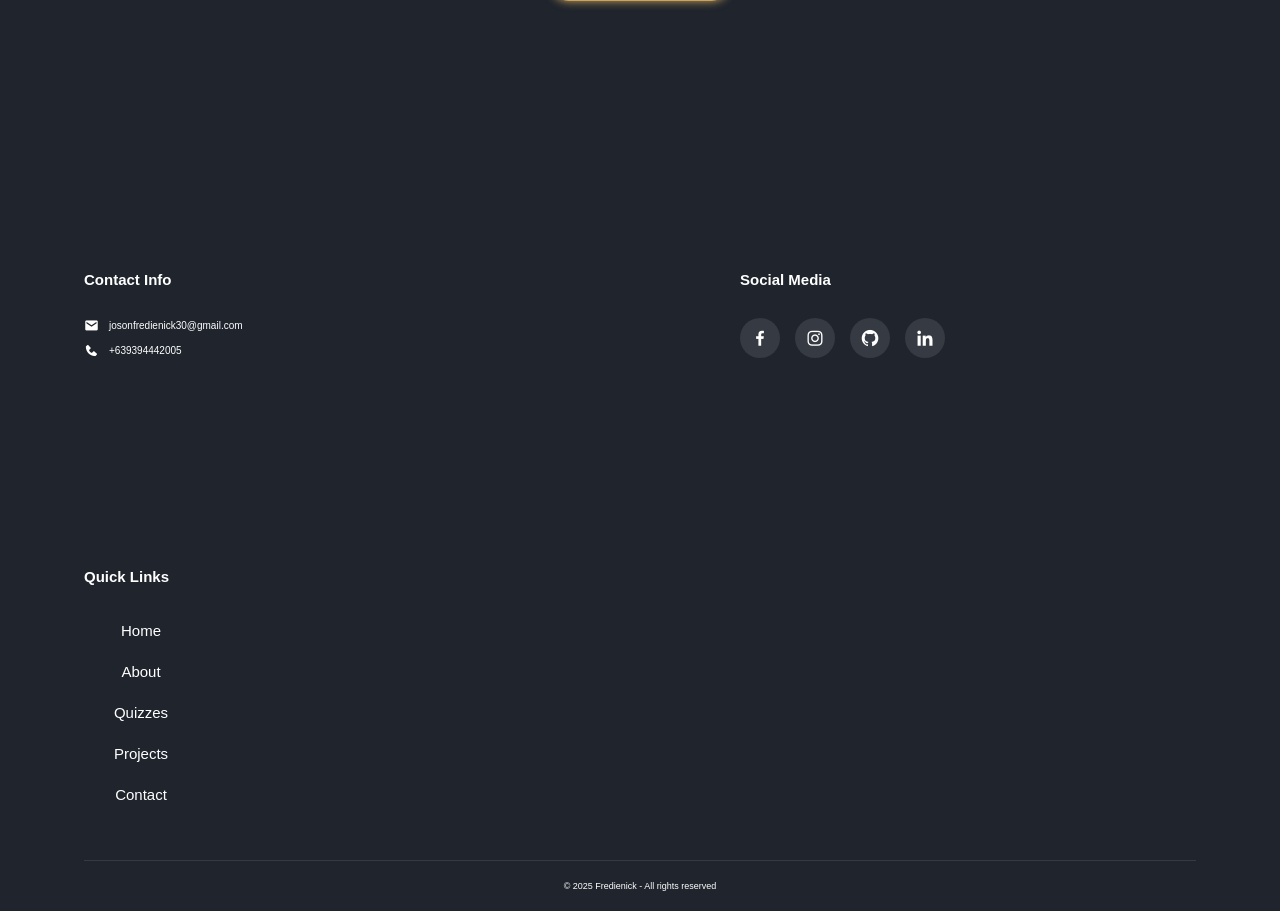
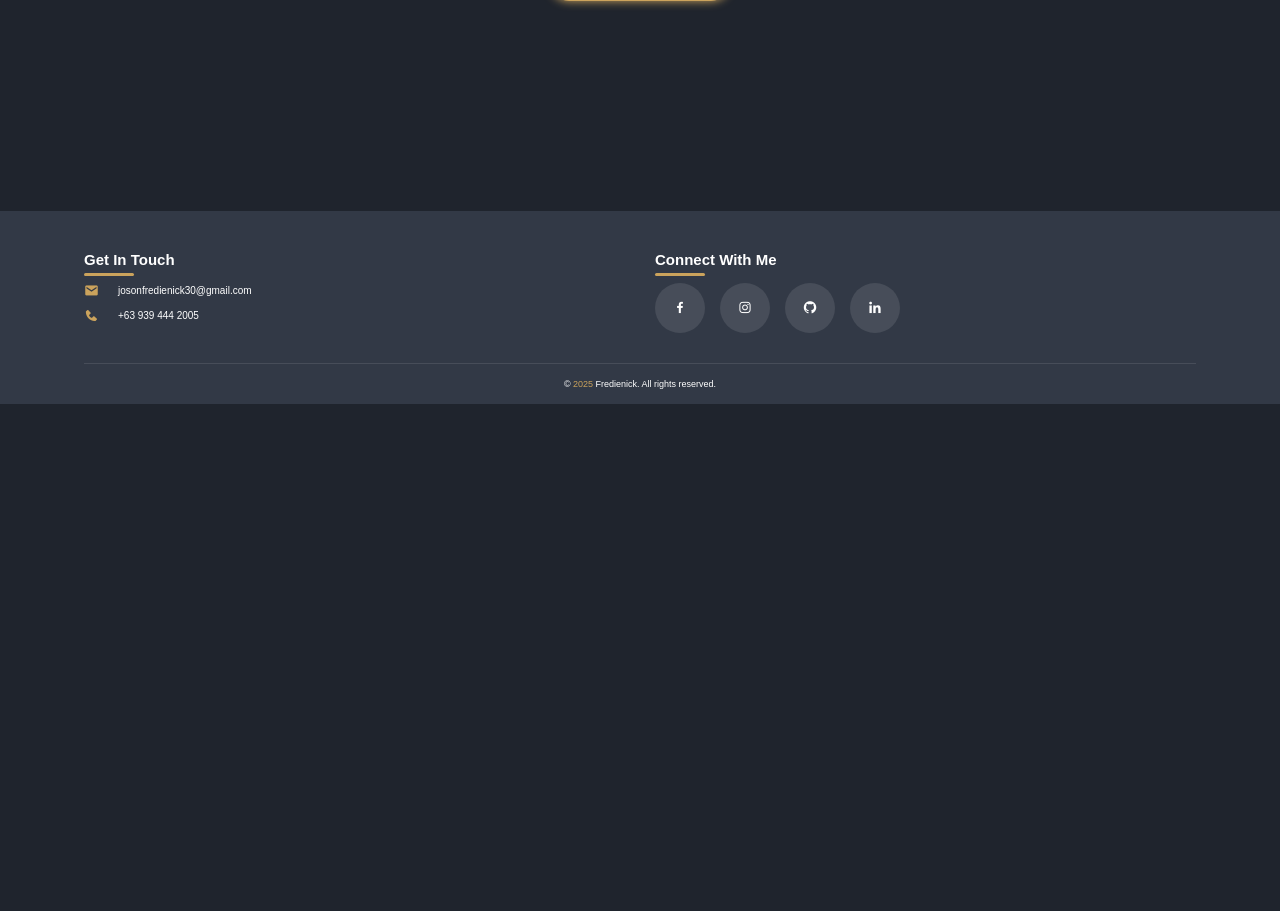
Before and after one commit to Fredienick30/WebPortfolio, a PHP site: page / in a window 1280 px wide. Shown: the part 4216-5127 px from the top of the page. After the commit the page ends 4620 px from the top, so only its background shows below. Run offline with PHP 8.4, Linux system fonts and the light colour scheme; some libraries are stand-ins or nearby versions.

Commit message:
Initial commit - Web Portfolio

```diff
--- a/index.html
+++ b/index.html
@@ -176,22 +176,23 @@
          <section class="contact" id="contact">
             <h2 class="heading">Contact <span>Me!</span></h2>
 
-            <form action="#">
+            <form action="https://api.web3forms.com/submit" method="POST">
+                <input type="hidden" name="access_key" value="1be5c899-3e15-45c2-97d3-c1510e899b35">
                 <div class="input-box">
-                    <input type="text" placeholder="Full Name">
-                    <input type="email" placeholder="Email">
+                    <input type="text" name="name" placeholder="Full Name" required>
+                    <input type="email" name="email" placeholder="Email" required>
                 </div>
                 <div class="input-box">
-                    <input type="number" placeholder="Mobile Number">
-                    <input type="text" placeholder="Subject">
+                    <input type="number" name="number" placeholder="Mobile Number" required>
+                    <input type="text" name="subject" placeholder="Subject" required>
                 </div>
-                <textarea name="" id="" cols="30" rows="10" placeholder="Your Message..."></textarea>
+                <textarea name="message" id="" cols="30" rows="10" placeholder="Your Message..." required></textarea>
                 <input type="submit" value="Send Message" class="btn">
             </form>
          </section>
 
         <!-- FOOTER -->
-
+<!--
         <footer class="footer">
             <div class="footer-container">
                 <div class="footer-content">
@@ -211,22 +212,47 @@
                         </div>
                     </div>
 
-                    <div class="footer-section">
-                        <h3>Quick Links</h3>
-                        <ul>
-                            <li><a href="#home">Home</a></li>
-                            <li><a href="#about">About</a></li>
-                            <li><a href="#quizzes">Quizzes</a></li>
-                            <li><a href="#projects">Projects</a></li>
-                            <li><a href="#contact">Contact</a></li>
-                        </ul>
+                </div>
+            </div>
+            <div class="footer-bottom">
+                <p>&copy; 2025 Fredienick - All rights reserved</p>
+            </div>
+        </footer> -->
+
+        <footer class="footer">
+            <div class="footer-container">
+                <div class="footer-content">
+                    <div class="footer-section contact-section">
+                        <h3>Get In Touch</h3>
+                        <div class="contact-info">
+                            <div class="contact-item">
+                                <i class='bx bxs-envelope'></i>
+                                <a href="mailto:josonfredienick30@gmail.com">josonfredienick30@gmail.com</a>
+                            </div>
+                            <div class="contact-item">
+                                <i class='bx bxs-phone'></i>
+                                <a href="tel:+639394442005">+63 939 444 2005</a>
+                            </div>
+                        </div>
+                    </div>
+
+                    <div class="footer-section social-section">
+                        <h3>Connect With Me</h3>
+                        <div class="social-links">
+                            <a href="https://www.facebook.com/Fredienick" aria-label="Facebook"><i class='bx bxl-facebook'></i></a>
+                            <a href="https://www.instagram.com/_keeeir/" aria-label="Instagram"><i class='bx bxl-instagram'></i></a>
+                            <a href="https://github.com/Fredienick30" aria-label="GitHub"><i class='bx bxl-github'></i></a>
+                            <a href="https://www.linkedin.com/in/fredienick-joson-4479b9190/" aria-label="LinkedIn"><i class='bx bxl-linkedin'></i></a>
+                        </div>
                     </div>
                 </div>
 
-            <div class="footer-bottom">
-                <p>&copy; 2025 Fredienick - All rights reserved</p>
+                <div class="footer-bottom">
+                    <p>&copy; <span id="current-year">2025</span> Fredienick. All rights reserved.</p>
+                </div>
             </div>
         </footer>
+
 
         <!-- SCROLL REVEAL -->
         <script src="https://unpkg.com/scrollreveal"></script>
@@ -234,6 +260,11 @@
         <!-- TYPED JS -->
         <script src="https://unpkg.com/typed.js@2.1.0/dist/typed.umd.js"></script>
 
+        <!-- Dynamic Year -->
+        <script>
+            document.getElementById('current-year').textContent = new Date().getFullYear();
+        </script>
+
      <!-- JS -->
       <script src="script.js"></script>
 </body>
--- a/script.js
+++ b/script.js
@@ -52,7 +52,7 @@ ScrollReveal().reveal('.home-content p, .about-content', { origin: 'right' });
 
 /* Multiple Text */
 const typed = new Typed('.multiple-text', {
-    strings: ['IT Student', 'Gamer', 'Newbie Developer'],
+    strings: ['IT Student', 'Gamer', 'Developer'],
     typeSpeed: 100,
     backSpeed: 100,
     backDelay: 1000,
--- a/style.css
+++ b/style.css
@@ -15,6 +15,7 @@
     --second-bg-color: #323946;
     --text-color: #fff;
     --main-color: #CBA35C;
+    --transition: all 0.3s ease;
 }
 
 html {
@@ -388,6 +389,7 @@ span {
     margin-top: 2rem;
     cursor: pointer;
 }
+/*
 .footer {
     padding: 60px 0 0;
 }
@@ -418,6 +420,7 @@ span {
 .footer-section p {
     margin-bottom: 10px;
     display: flex;
+    flex-wrap: wrap;
     align-items: center;
 }
 
@@ -478,39 +481,139 @@ a {
     text-decoration: none;
     color: var(--text-color);
 }
+*/
 
-ul {
-    list-style: none;
+.footer {
+    background: var(--second-bg-color);
+    color: var(--main-color);
+    padding: 4rem 0 0;
+    font-family: 'Segoe UI', system-ui, -apple-system, sans-serif;
+}
+
+.footer-container {
+    width: 90%;
+    max-width: 1200px;
+    margin: 0 auto;
+    padding: 0 20px;
+}
+
+.footer-content {
+    display: grid;
+    grid-template-columns: repeat(auto-fit, minmax(300px, 1fr));
+    gap: 3rem;
+    margin-bottom: 3rem;
+}
+
+.footer-section h3 {
+    font-size: 1.5rem;
+    margin-bottom: 1.5rem;
+    position: relative;
+    color: var(--text-color);
+    font-weight: 600;
+}
+
+.footer-section h3::after {
+    content: '';
+    position: absolute;
+    bottom: -8px;
+    left: 0;
+    width: 50px;
+    height: 3px;
+    background: var(--main-color);
+    border-radius: 3px;
+}
+
+.contact-info {
+    display: flex;
+    flex-direction: column;
+    gap: 1rem;
+}
+
+.contact-item {
+    display: flex;
+    align-items: center;
+    gap: 1rem;
+    transition: var(--transition);
+}
+
+.contact-item i {
+    font-size: 1.5rem;
+    color: var(--main-color);
+    min-width: 24px;
+}
+
+.contact-item a {
+    color: var(--text-color);
+    transition: var(--transition);
+    word-break: break-all;
+}
+
+.contact-item:hover a {
+    color: var(--main-color);
+    transform: translateX(5px);
+}
+
+.social-links {
+    display: flex;
+    gap: 1.5rem;
+    flex-wrap: wrap;
+}
+
+.social-links a {
+    display: inline-flex;
     align-items: center;
     justify-content: center;
+    width: 50px;
+    height: 50px;
+    background: rgba(255, 255, 255, 0.1);
+    border-radius: 50%;
+    font-size: 1.5rem;
+    color: var(--main-color);
+    transition: var(--transition);
 }
 
-.footer-section li {
-    width: auto;
-    color: var(--text-color);
-    margin-left: -75%;
-    font-size: 1.5rem;
-    text-align: center;
-    list-style-type: none;
-    padding: 7px;
-    position: relative;
+.social-links a:hover {
+    background: var(--main-color);
+    transform: translateY(-5px);
+    box-shadow: 0 10px 20px rgba(151, 124, 2, 0.3);
 }
 
-.footer-section li::before {
-    content: '';
-    position: absolute;
-    transform: translate(-50%, -50%);
-    color: var(--text-color);
-    left: 50%;
-    top: 100%;
-    width: 0;
-    height: 2px;
-    background: var(--main-color);
-    transition-duration: .5s;
+.footer-bottom {
+    text-align: center;
+    padding: 1.5rem 0;
+    border-top: 1px solid rgba(255, 255, 255, 0.1);
+    font-size: 0.9rem;
+    color: var(--main-color);
 }
 
-.footer-section li:hover::before {
-    width: 70px;
+/* Responsive Design */
+@media (max-width: 768px) {
+    .footer-content {
+        grid-template-columns: 1fr;
+        gap: 2rem;
+    }
+
+    .footer-section {
+        text-align: center;
+    }
+
+    .footer-section h3::after {
+        left: 50%;
+        transform: translateX(-50%);
+    }
+
+    .contact-item {
+        justify-content: center;
+        text-align: center;
+    }
+
+    .social-links {
+        justify-content: center;
+    }
+
+    .footer {
+        padding: 3rem 0 0;
+    }
 }
 
 /* Responsive */
```
